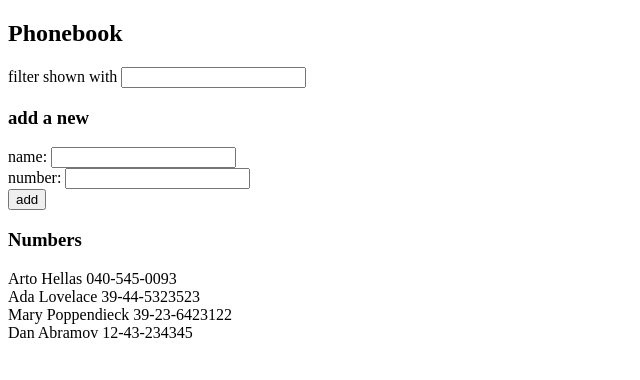
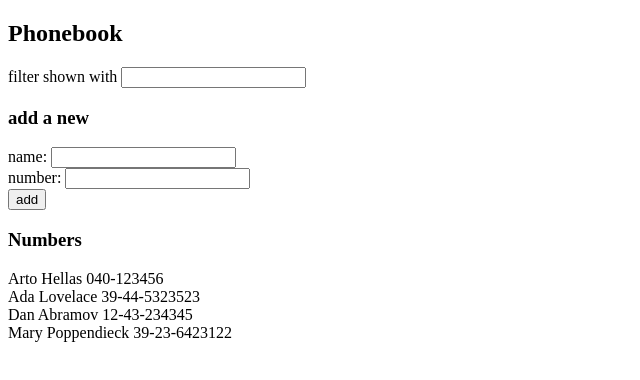
Before and after one commit to JasonPBurke/fullStackOpen, a React (Vite) app in the folder part2/phonebook/: page / in a window 1280 px wide. Shown: the top 380 px of the page, without its empty margins (0-640 px from the left). Built offline with nearby package versions, Linux system fonts and the light colour scheme; data requests are answered from the project's data file.

Commit message:
chore: complete exercise 2.11

```diff
--- /dev/null
+++ b/part2/phonebook/db.json
@@ -0,0 +1,24 @@
+{
+  "persons": [
+    {
+      "name": "Arto Hellas",
+      "number": "040-123456",
+      "id": "1"
+    },
+    {
+      "name": "Ada Lovelace",
+      "number": "39-44-5323523",
+      "id": "2"
+    },
+    {
+      "name": "Dan Abramov",
+      "number": "12-43-234345",
+      "id": "3"
+    },
+    {
+      "name": "Mary Poppendieck",
+      "number": "39-23-6423122",
+      "id": "4"
+    }
+  ]
+}
--- a/part2/phonebook/package.json
+++ b/part2/phonebook/package.json
@@ -7,9 +7,11 @@
     "dev": "vite",
     "build": "vite build",
     "lint": "eslint .",
-    "preview": "vite preview"
+    "preview": "vite preview",
+    "server": "json-server -p 3001 db.json"
   },
   "dependencies": {
+    "axios": "^1.10.0",
     "react": "^19.1.0",
     "react-dom": "^19.1.0"
   },
@@ -22,6 +24,7 @@
     "eslint-plugin-react-hooks": "^5.2.0",
     "eslint-plugin-react-refresh": "^0.4.19",
     "globals": "^16.0.0",
+    "json-server": "^1.0.0-beta.3",
     "vite": "^6.3.5"
   }
 }
--- a/part2/phonebook/src/App.jsx
+++ b/part2/phonebook/src/App.jsx
@@ -1,19 +1,21 @@
-import { useState } from 'react';
+import { useEffect, useState } from 'react';
+import axios from 'axios';
 import Form from './components/Form';
 import List from './components/List';
 import SearchFilter from './components/SearchFilter';
 
 const App = () => {
-  const [persons, setPersons] = useState([
-    { name: 'Arto Hellas', number: '040-545-0093', id: 1 },
-    { name: 'Ada Lovelace', number: '39-44-5323523', id: 2 },
-    { name: 'Mary Poppendieck', number: '39-23-6423122', id: 4 },
-    { name: 'Dan Abramov', number: '12-43-234345', id: 3 },
-  ]);
+  const [persons, setPersons] = useState([]);
   const [filteredPersons, setFilteredPersons] = useState([]);
   const [filter, setFilter] = useState('');
   const [newName, setNewName] = useState('');
   const [newNumber, setNewNumber] = useState('');
+
+  useEffect(() => {
+    axios.get('http://localhost:3001/persons').then((response) => {
+      setPersons(response.data);
+    });
+  }, []);
 
   const handleChange = (setNewValue) => (e) => {
     setNewValue(e.target.value);
```
Also changed, not shown: 1 other file (tests, documents, lock files or other folders).
